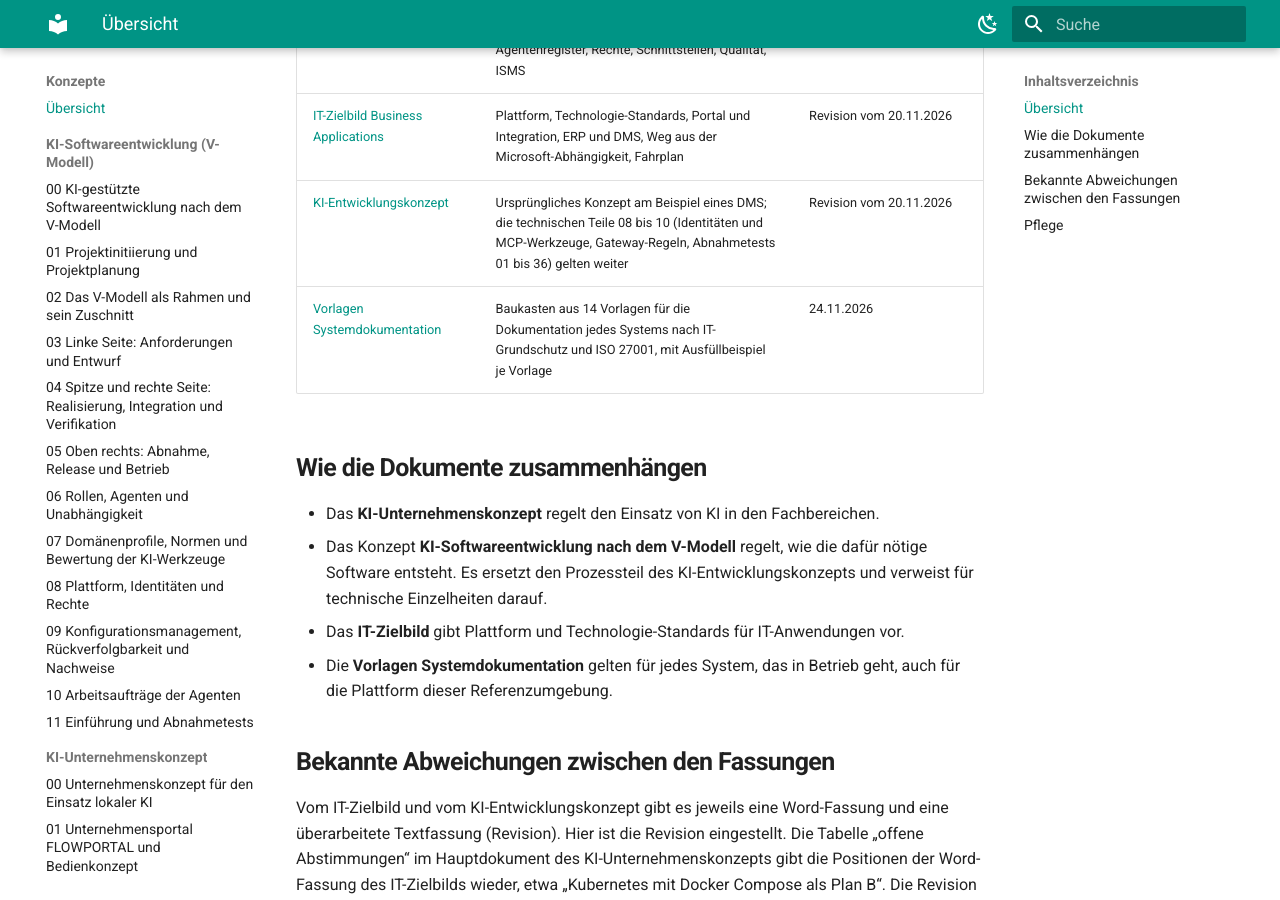
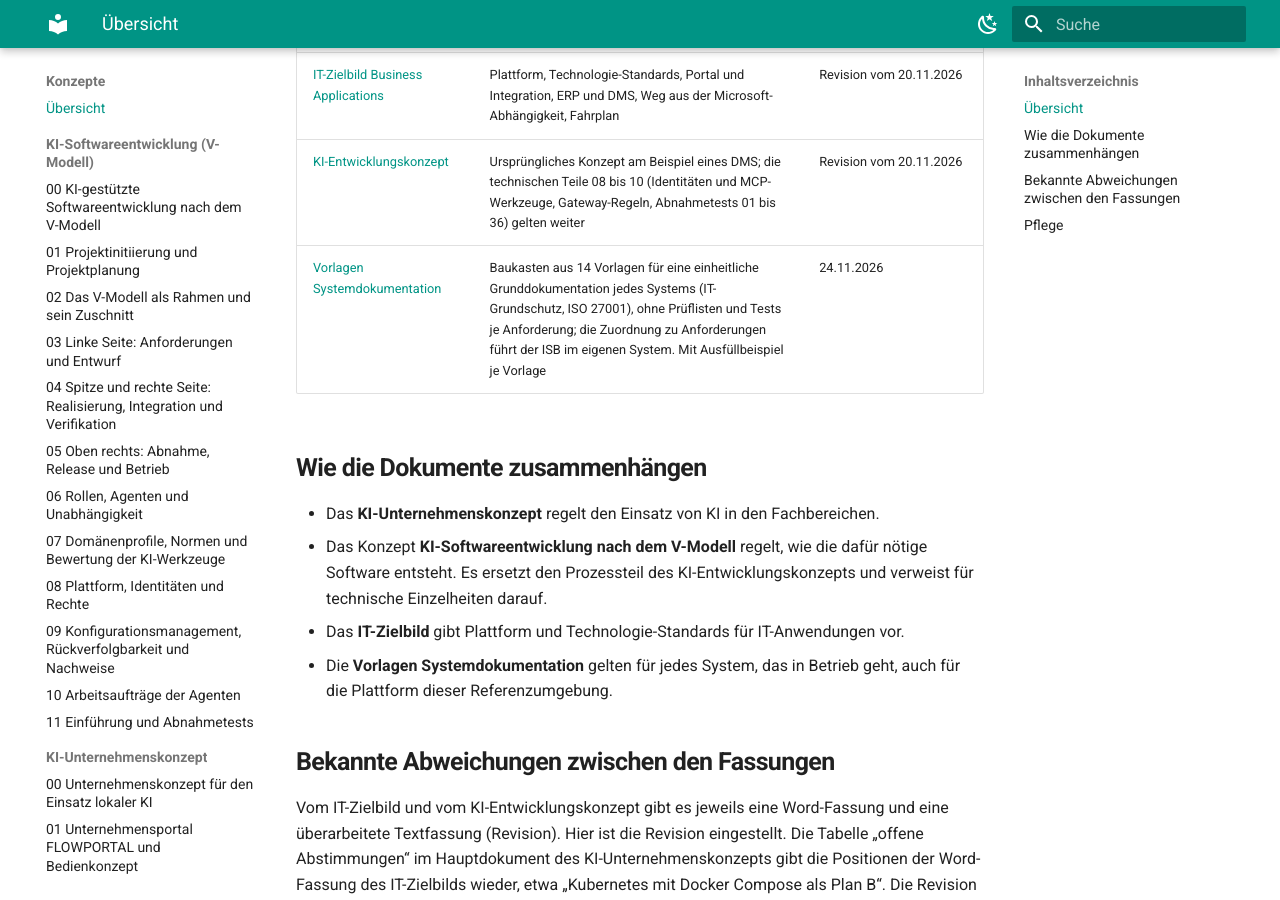
Before and after one commit to BasKjell/ERP_Eigenbau, an MkDocs documentation site: the page built from docs/konzepte/index.md, in a window 1280 px wide and 900 px high, scrolled down 628 px. Built offline with MkDocs 1.6.1 and Material for MkDocs 9.7.7, drawn with Linux system fonts in a browser that asks for light colours.

Commit message:
docs(konzepte): Übersicht beschreibt Vorlagen als einheitliche Grunddoku
Co-Authored-By: Claude Opus 5.5 <noreply@anthropic.com>

```diff
--- a/docs/konzepte/index.md
+++ b/docs/konzepte/index.md
@@ -10,7 +10,7 @@ Dieser Bereich enthält die Konzepte und Vorlagen, auf denen die Referenzumgebun
 | [KI-Unternehmenskonzept](ki-unternehmenskonzept/00-hauptdokument.md) | Wohin das Unternehmen mit KI will (Arbeitsplatz 2028) und wie der KI-Einsatz in den Fachprozessen geregelt ist: Portal, Freigaben, Agentenregister, Rechte, Schnittstellen, Qualität, ISMS | 20.11.2026, abgestimmt auf diese Referenzumgebung |
 | [IT-Zielbild Business Applications](it-zielbild/index.md) | Plattform, Technologie-Standards, Portal und Integration, ERP und DMS, Weg aus der Microsoft-Abhängigkeit, Fahrplan | Revision vom 20.11.2026 |
 | [KI-Entwicklungskonzept](ki-entwicklungskonzept/index.md) | Ursprüngliches Konzept am Beispiel eines DMS; die technischen Teile 08 bis 10 (Identitäten und MCP-Werkzeuge, Gateway-Regeln, Abnahmetests 01 bis 36) gelten weiter | Revision vom 20.11.2026 |
-| [Vorlagen Systemdokumentation](vorlagen-systemdokumentation/00-wegweiser.md) | Baukasten aus 14 Vorlagen für die Dokumentation jedes Systems nach IT-Grundschutz und ISO 27001, mit Ausfüllbeispiel je Vorlage | 24.11.2026 |
+| [Vorlagen Systemdokumentation](vorlagen-systemdokumentation/00-wegweiser.md) | Baukasten aus 14 Vorlagen für eine einheitliche Grunddokumentation jedes Systems (IT-Grundschutz, ISO 27001), ohne Prüflisten und Tests je Anforderung; die Zuordnung zu Anforderungen führt der ISB im eigenen System. Mit Ausfüllbeispiel je Vorlage | 24.11.2026 |
 
 ## Wie die Dokumente zusammenhängen
 
```
